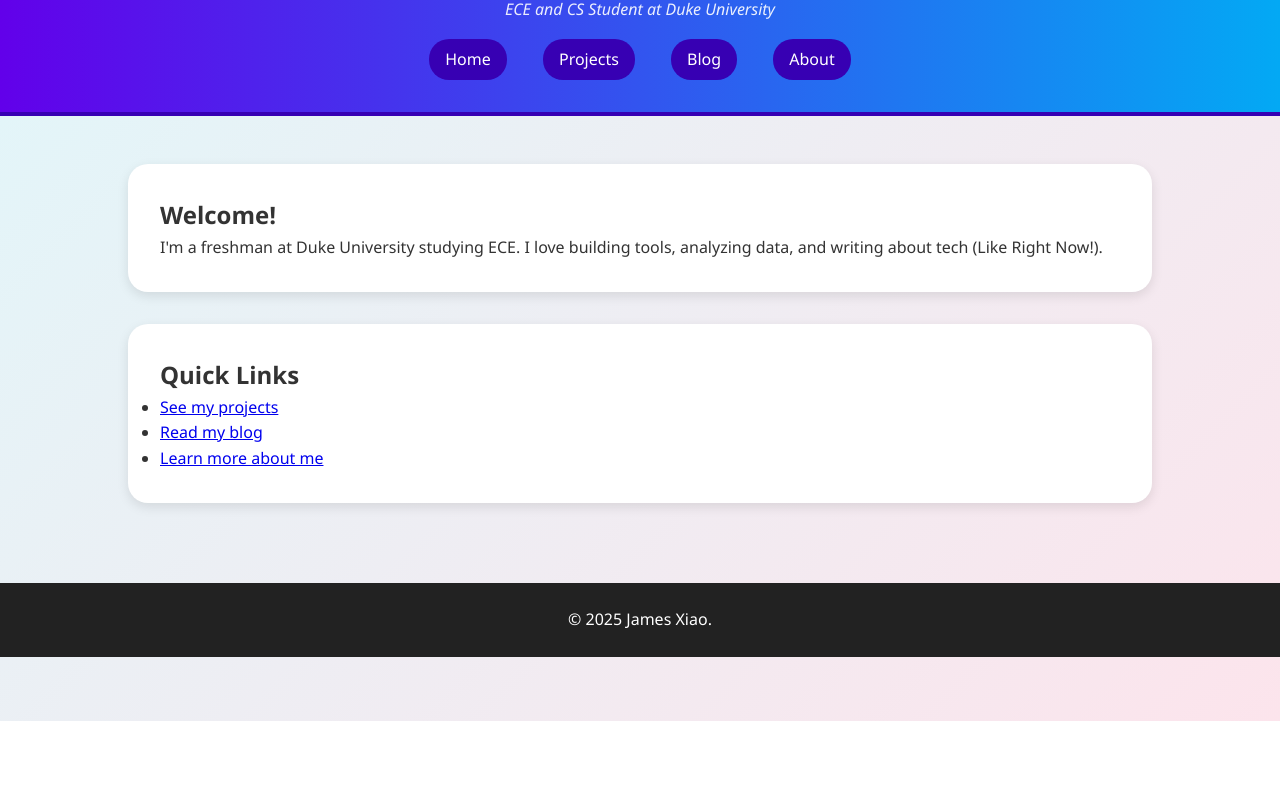
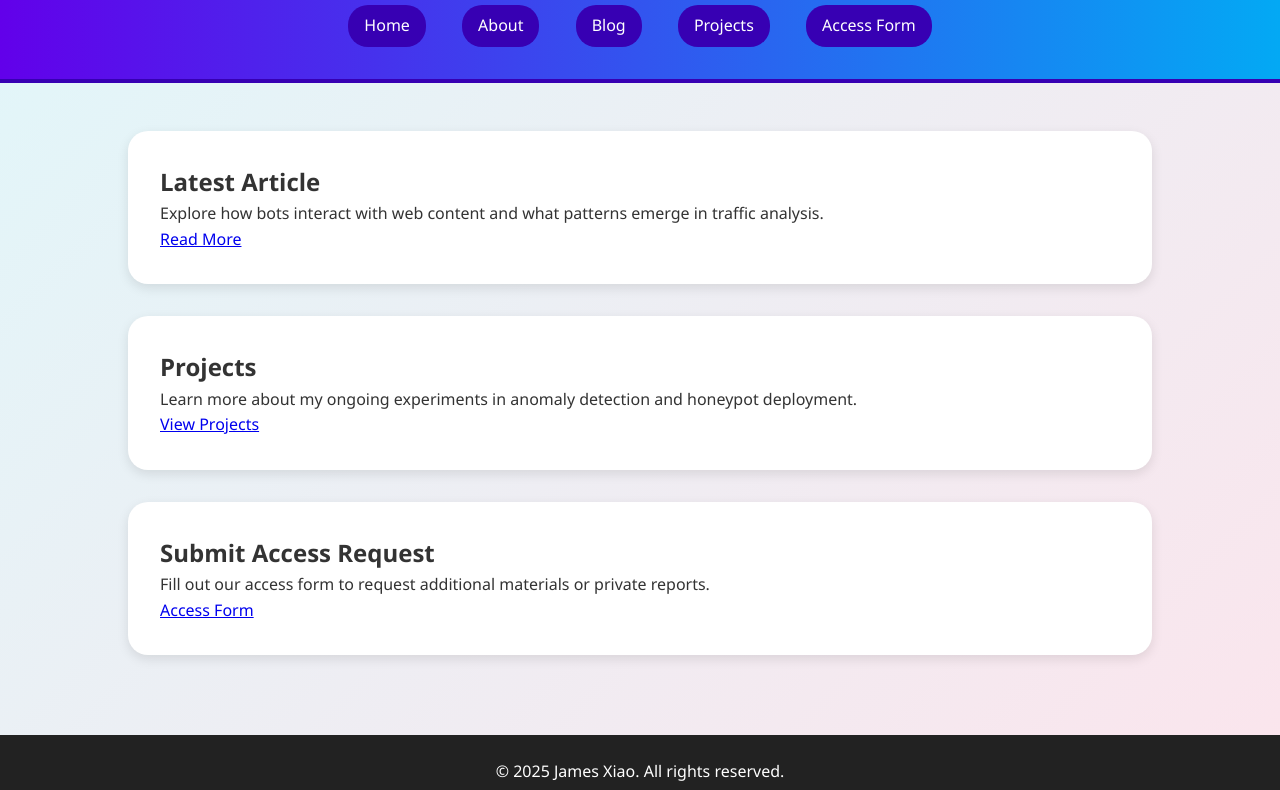
Before and after one commit to HamzaAyfan/Jamesxiao05.github.io, a plain HTML site: page index.html in a window 1280 px wide. Shown: the part 107-897 px from the top of the page. Before the commit the page ends 828 px from the top, so only its background shows below. Drawn offline with Linux system fonts and the light colour scheme.

Commit message:
Update index.html

```diff
--- a/index.html
+++ b/index.html
@@ -1,44 +1,82 @@
 <!DOCTYPE html>
 <html lang="en">
 <head>
-  <meta charset="UTF-8" />
-  <meta name="viewport" content="width=device-width, initial-scale=1.0"/>
-  <title>James Xiao | Student Portfolio</title>
+  <meta charset="UTF-8">
+  <meta name="viewport" content="width=device-width, initial-scale=1.0">
+  <meta name="description" content="Exclusive insights and data analysis on web traffic patterns.">
+  <meta name="keywords" content="analytics, web traffic, SEO, data analysis, bots">
+  <title>James Xiao – Web Traffic Insights</title>
   <link rel="stylesheet" href="style.css">
+
+  <script type="application/ld+json">
+  {
+    "@context": "http://schema.org",
+    "@type": "BlogPosting",
+    "headline": "Understanding Web Traffic Patterns",
+    "author": {
+      "@type": "Person",
+      "name": "James Xiao"
+    },
+    "datePublished": "2025-06-05",
+    "image": "https://jamesxiao05.github.io/GithubImage.png",
+    "articleBody": "In-depth analysis of web traffic and bot behavior..."
+  }
+  </script>
 </head>
 <body>
-  <header>
-    <h1>James Xiao</h1>
-    <p>ECE and CS Student at Duke University</p>
+  <header class="fade-in">
+    <h1>James Xiao – Exploring the Web</h1>
     <nav>
       <a href="index.html">Home</a>
+      <a href="about.html">About</a>
+      <a href="blog.html">Blog</a>
       <a href="projects.html">Projects</a>
-      <a href="blog.html">Blog</a>
-      <a href="about.html">About</a>
+      <a href="access-form.html">Access Form</a>
     </nav>
   </header>
 
-  <main>
-    <section>
-      <h2>Welcome!</h2>
-      <p>I'm a freshman at Duke University studying ECE. I love building tools, analyzing data, and writing about tech (Like Right Now!).</p>
+  <main class="container">
+    <section class="fade-in">
+      <h2>Latest Article</h2>
+      <p>Explore how bots interact with web content and what patterns emerge in traffic analysis.</p>
+      <a href="blog.html" class="button">Read More</a>
     </section>
-    <section>
-      <h2>Quick Links</h2>
-      <ul>
-        <li><a href="projects.html">See my projects</a></li>
-        <li><a href="blog.html">Read my blog</a></li>
-        <li><a href="about.html">Learn more about me</a></li>
-      </ul>
+
+    <section class="fade-in">
+      <h2>Projects</h2>
+      <p>Learn more about my ongoing experiments in anomaly detection and honeypot deployment.</p>
+      <a href="projects.html" class="button">View Projects</a>
+    </section>
+
+    <section class="fade-in">
+      <h2>Submit Access Request</h2>
+      <p>Fill out our access form to request additional materials or private reports.</p>
+      <a href="access-form.html" class="button">Access Form</a>
     </section>
   </main>
 
-  <footer>
-  <p>&copy; 2025 James Xiao.</p>
+  <footer class="fade-in">
+    <p>&copy; 2025 James Xiao. All rights reserved.</p>
+  </footer>
 
-  <!-- Honeypot hidden links -->
-  <a href="do-not-visit.html" style="display: none;">Secret Settings</a>
-  <a href="access-form.html" style="display: none;">Request Admin Access</a>
-</footer>
+  <script>
+    const faders = document.querySelectorAll('.fade-in');
+    const appearOptions = {
+      threshold: 0.1,
+      rootMargin: "0px 0px -50px 0px"
+    };
+
+    const appearOnScroll = new IntersectionObserver(function(entries, observer) {
+      entries.forEach(entry => {
+        if (!entry.isIntersecting) return;
+        entry.target.classList.add('visible');
+        observer.unobserve(entry.target);
+      });
+    }, appearOptions);
+
+    faders.forEach(fader => {
+      appearOnScroll.observe(fader);
+    });
+  </script>
 </body>
 </html>
```
